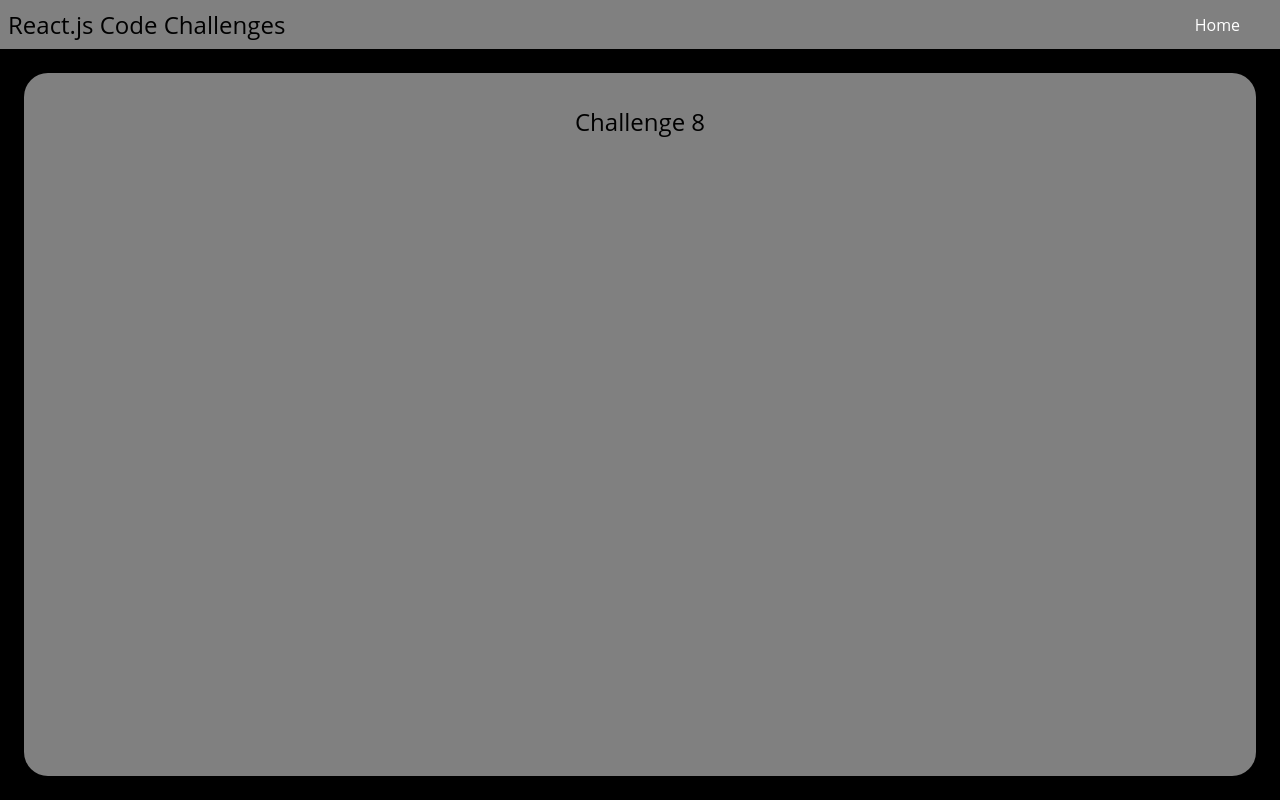
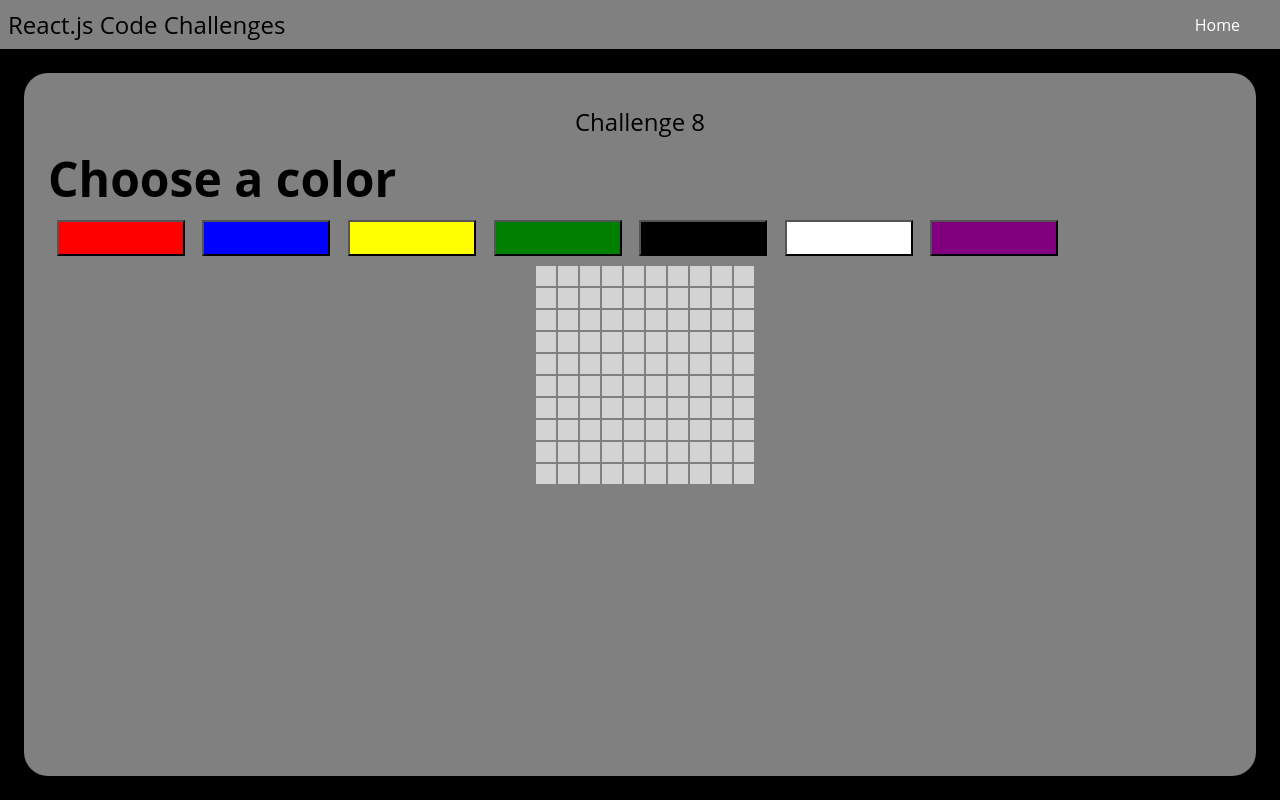
Before and after one commit to CelestialCoyote/reactjs-code-challenges, a React (Create React App) app: page /challenge8 in a window 1280 px wide. Built offline with nearby package versions, Linux system fonts and the light colour scheme.

Commit message:
Started Pixel Art challenge.

```diff
--- /dev/null
+++ b/src/components/08-PixelArt/PixelArt.js
@@ -0,0 +1,38 @@
+
+
+const ColorPicker = () => {
+    const colors = ['red', 'blue', 'yellow', 'green', 'black', 'white', 'purple'];
+
+    return (
+        <div>
+            <h1>Choose a color</h1>
+            {colors.map(color => <button key={color} style={{ backgroundColor: color }} />)}
+        </div>
+    );
+};
+
+const Pixel = () => {
+    return <div style={{ height: '20px', width: '20px', backgroundColor: 'lightGrey', margin: '1px' }} />
+};
+
+const Pixels = () => {
+    const pixels = []
+    for (let i = 0; i < 100; i++) pixels.push(<Pixel key={i} />)
+    return (
+        <div style={{ display: 'grid', gridTemplateColumns: 'repeat(10, 1fr)', width: '210px', margin: '0 auto' }}>
+            {pixels}
+        </div>
+    );
+};
+
+const PixelArt = () => {
+    return (
+        <div>
+            <ColorPicker />
+            <Pixels />
+        </div>
+    );
+};
+
+
+export default PixelArt;
--- a/src/pages/Challenge8/Challenge8.js
+++ b/src/pages/Challenge8/Challenge8.js
@@ -1,4 +1,5 @@
 import React from 'react';
+import PixelArt from '../../components/08-PixelArt/PixelArt';
 import './Challenge8.css';
 
 
@@ -6,6 +7,7 @@ const Challenge8 = () => {
     return (
         <div className="challenge8">
             <label>Challenge 8</label>
+            <PixelArt />
         </div>
     );
 };
```
Also changed, not shown: src/components/08-PixelArt/PixelArt.css (added).
